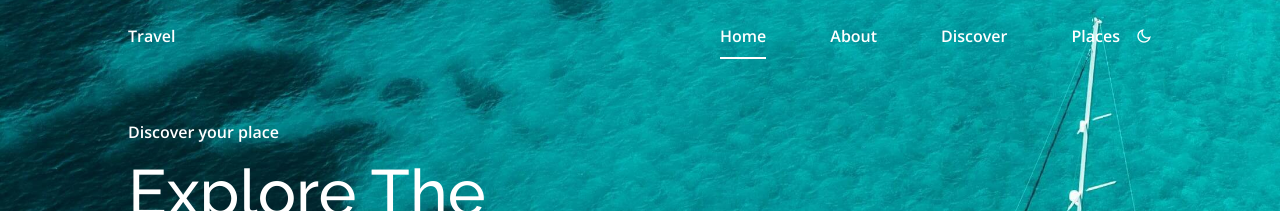
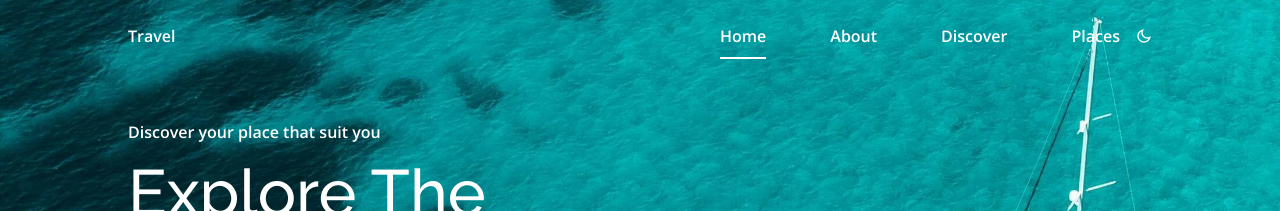
Before and after one commit to abyanfaishal/Travel-Website, a plain HTML site: page index.html in a window 1280 px wide. Shown: the top 211 px of the page. Drawn offline with nearby package versions, Linux system fonts and the light colour scheme.

Commit message:
Update Greeting

```diff
--- a/index.html
+++ b/index.html
@@ -60,7 +60,7 @@
 
                 <div class="home__container container grid">
                     <div class="home__data">
-                        <span class="home__data-subtitle">Discover your place</span>
+                        <span class="home__data-subtitle">Discover your place that suit you</span>
                         <h1 class="home__data-title">Explore The <br> Best <b>Beautiful <br> Beaches</b></h1>
                         <a href="#" class="button">Explore</a>
 
```
